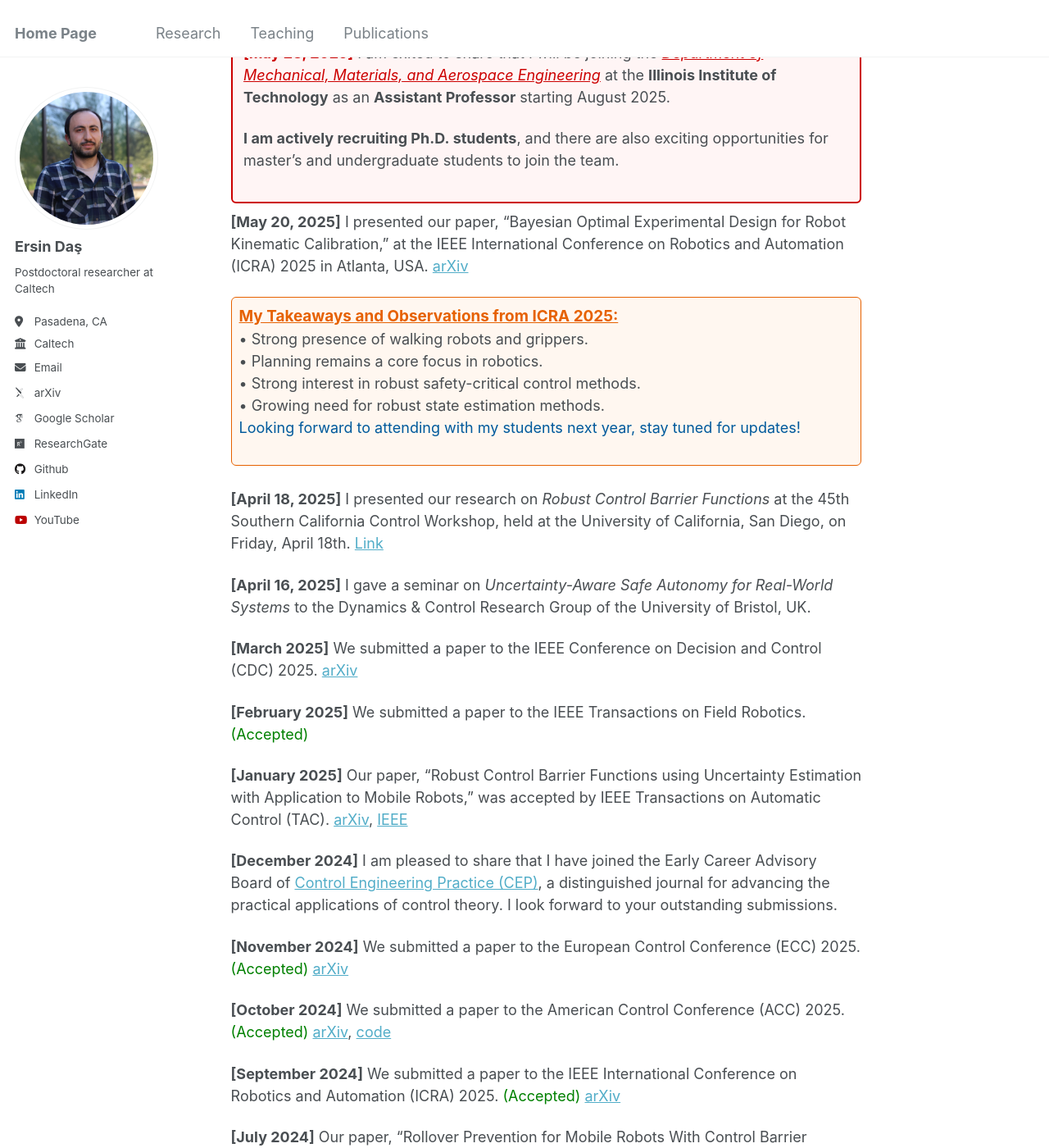
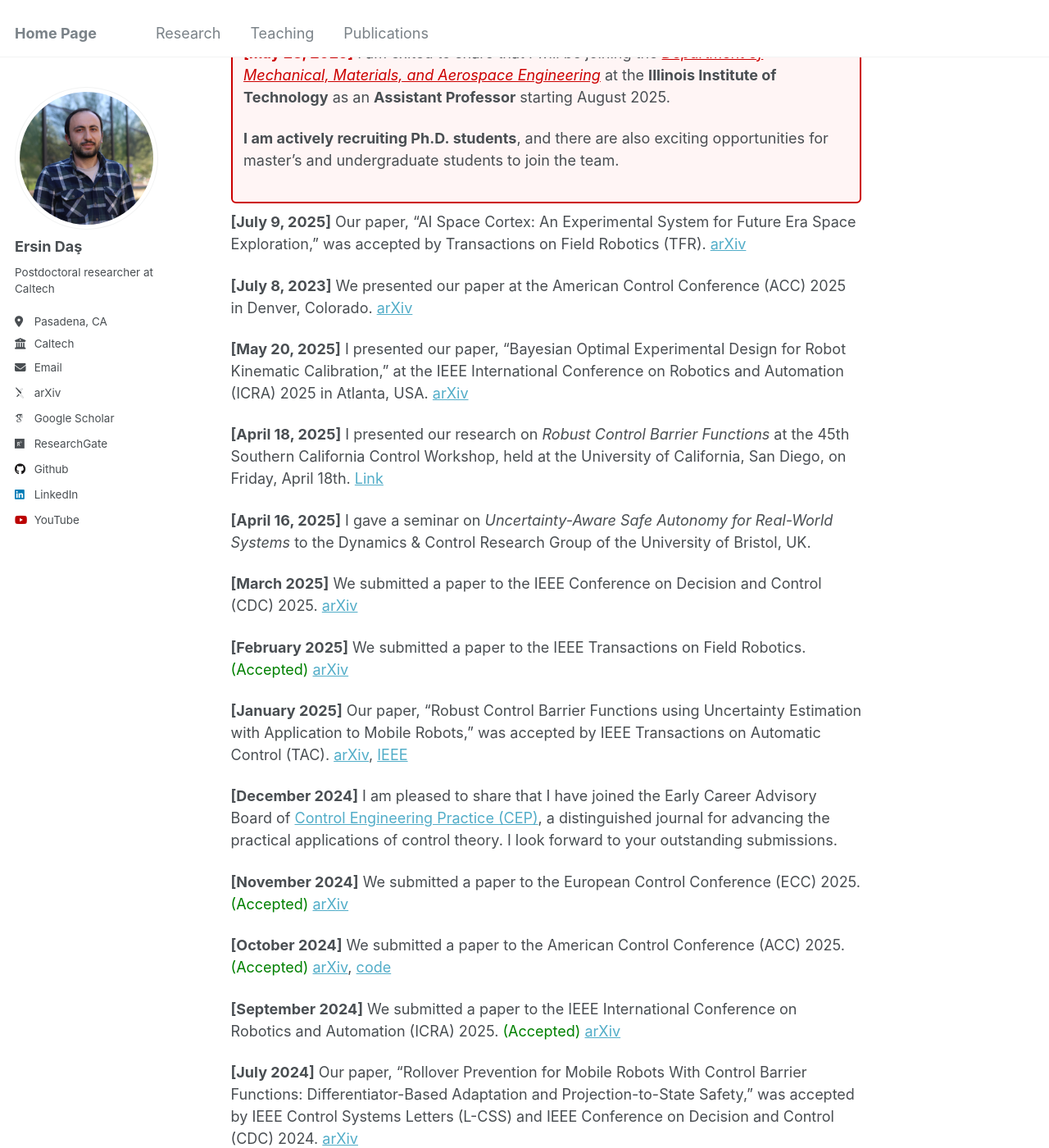
Before and after one commit to ersindas/ersindas.github.io, a Jekyll site: the page built from _pages/about.md, in a window 1280 px wide and 1400 px high, scrolled down 550 px. Shown: the whole window at 82% size. Built offline with Jekyll 4.4.1, drawn with Linux system fonts in a browser that asks for light colours; some web fonts are replaced.

Commit message:
IEEE TFR + ACC

```diff
--- a/_pages/about.md
+++ b/_pages/about.md
@@ -25,9 +25,13 @@ News
   </span>
 </div>
 
+**[July 9, 2025]** Our paper, "AI Space Cortex: An Experimental System for Future Era Space Exploration," was accepted by Transactions on Field Robotics (TFR). [arXiv](https://arxiv.org/pdf/2507.06574)
+
+**[July 8, 2023]** We presented our paper at the American Control Conference (ACC) 2025 in Denver, Colorado. [arXiv](https://arxiv.org/pdf/2411.17079)
+
 **[May 20, 2025]** I presented our paper, "Bayesian Optimal Experimental Design for Robot Kinematic Calibration," at the IEEE International Conference on Robotics and Automation (ICRA) 2025 in Atlanta, USA. [arXiv](https://arxiv.org/pdf/2409.10802)
 
-<div style="border: 1px solid #e66100; background-color: #fff7f0; padding: 0.5em 0.5em; margin: 0.0em 0 0.0em 0; border-radius: 6px;">
+<!-- <div style="border: 1px solid #e66100; background-color: #fff7f0; padding: 0.5em 0.5em; margin: 0.0em 0 0.0em 0; border-radius: 6px;">
   <strong style="color:#e66100; font-size: 1.05em; text-decoration: underline;">My Takeaways and Observations from ICRA 2025:</strong><br>
   • Strong presence of walking robots and grippers.<br>
   • Planning remains a core focus in robotics.<br>
@@ -36,7 +40,7 @@ News
   <span style="color:#005a9c;">Looking forward to attending with my students next year, stay tuned for updates!</span>
 </div>
 
-<p style="margin-bottom:1.5em;"></p>
+<p style="margin-bottom:1.5em;"></p> -->
 
 **[April 18, 2025]** I presented our research on *Robust Control Barrier Functions* at the 45th Southern California Control Workshop, held at the University of California, San Diego, on Friday, April 18th. [Link](http://terrano.ucsd.edu/jorge/sccw/index.html)
 
@@ -44,7 +48,7 @@ News
 
 **[March 2025]** We submitted a paper to the IEEE Conference on Decision and Control (CDC) 2025. [arXiv](https://arxiv.org/pdf/2503.15734)
 
-**[February 2025]** We submitted a paper to the IEEE Transactions on Field Robotics. <span style="color:green;">(Accepted)</span>
+**[February 2025]** We submitted a paper to the IEEE Transactions on Field Robotics. <span style="color:green;">(Accepted)</span> [arXiv](https://arxiv.org/pdf/2507.06574)
 
 **[January 2025]** Our paper, "Robust Control Barrier Functions using Uncertainty Estimation with Application to Mobile Robots," was accepted by IEEE Transactions on Automatic Control (TAC). [arXiv](https://arxiv.org/pdf/2401.01881), [IEEE](https://ieeexplore.ieee.org/document/10872802)
 
```
